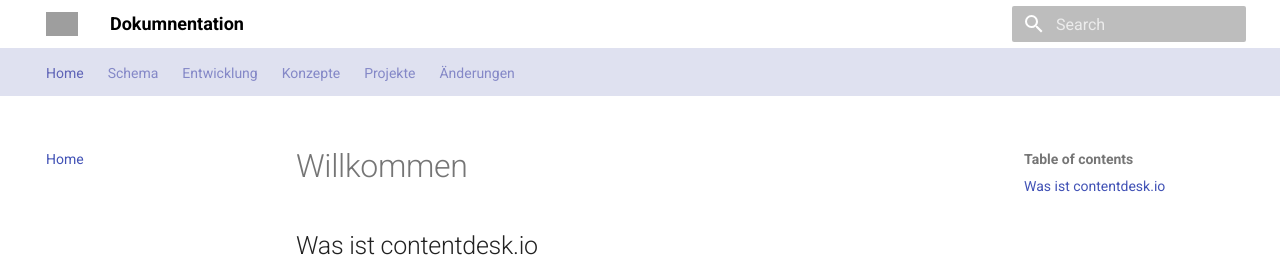
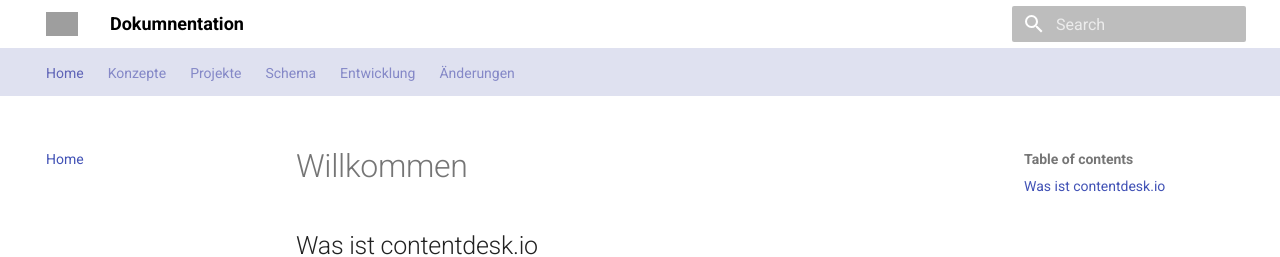
Before and after one commit to tsolenthaler/docs.contentdesk.io, an MkDocs documentation site: the page built from docs/index.md, in a window 1280 px wide. Shown: the top 257 px of the page. Built offline with MkDocs 1.6.1 and Material for MkDocs 9.7.7, drawn with Linux system fonts in a browser that asks for light colours; part of the change alters nothing that is shown; grey boxes are pictures that could not be loaded.

```diff
--- a/mkdocs.yml
+++ b/mkdocs.yml
@@ -64,10 +64,10 @@ markdown_extensions:
 nav:
   - Home: index.md
 #  - Erste Schritte: getting-started.md
+  - Konzepte: concepts.md
+  - Projekte: projects.md
   - Schema: schema.md
   - Entwicklung: dev/index.md
-  - Konzepte: concepts.md
-  - Projekte: projects.md
 #  - Verbindungen:
 #    - connect/index.md
 #    - discover.swiss: connect/discover.md
```
